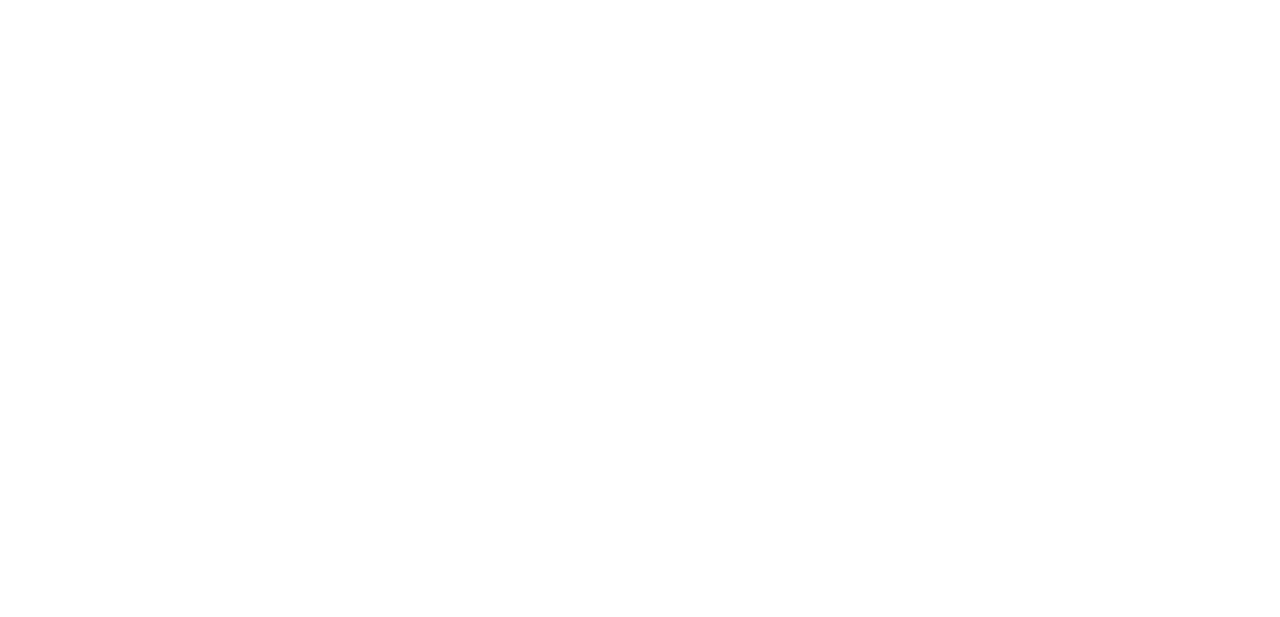
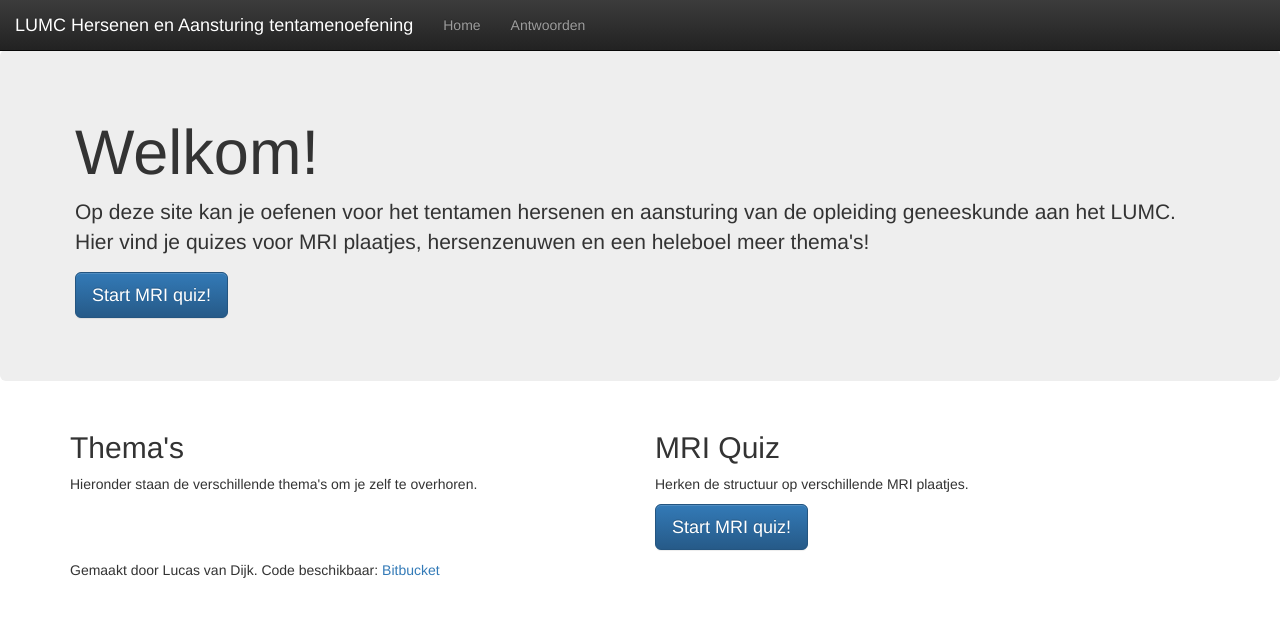
Before and after one commit to htygithub/mri-quiz, a Django app: page / in a window 1280 px wide. Before the commit the part shown is empty. Shown: the top 617 px of the page. Run offline with Django 3.2, Linux system fonts and the light colour scheme; data that the repository does not hold is empty; some libraries are stand-ins or nearby versions.

Commit message:
More template work, added home template

```diff
--- a/mriquiz/templates/master.html
+++ b/mriquiz/templates/master.html
@@ -29,7 +29,7 @@
                     <a class="navbar-brand" href="{% url "home" %}">LUMC Hersenen en Aansturing tentamenoefening</a>
                 </div>
                 <div class="navbar-collapse collapse">
-                    <ul class="nav navbar-nav navbar-right">
+                    <ul class="nav navbar-nav navbar-left">
                         <li><a href="{% url "home" %}">Home</a></li>
                         <li><a href="#">Antwoorden</a></li>
                     </ul>
--- /dev/null
+++ b/mriquiz/templates/no_siderbar.html
@@ -0,0 +1,20 @@
+{% extends "master.html" %}
+
+{% block content %}
+<div class="row">
+    {% if messages %}
+    {% for message in messages %}
+        <div class="alert {{ message.tags }}">
+            {{ message }}
+        </div>
+    {% endfor %}
+    {% endif %}
+
+    {% block main %}
+    {% endblock main %}
+
+    <footer class="container">
+        <p>Gemaakt door Lucas van Dijk. Code beschikbaar: <a href="https://bitbucket.org/sh4wn/mri-quiz">Bitbucket</a></p>
+    </footer>
+</div>
+{% endblock %}
--- a/quiz/models.py
+++ b/quiz/models.py
@@ -67,8 +67,8 @@ class Quiz(models.Model):
     class Meta:
         verbose_name_plural = 'Quizes'
 
-    def restart_url(self):
-        return reverse('restart_quiz', kwargs={'quiz': self.slug})
+    def get_absolute_url(self):
+        return reverse('quiz_view', kwargs={'quiz': self.slug})
 
     def __str__(self):
         return self.name
--- /dev/null
+++ b/quiz/templates/home.html
@@ -0,0 +1,37 @@
+{% extends "no_siderbar.html" %}
+
+{% block main %}
+<div class="jumbotron">
+    <div class="container">
+        <h1>Welkom!</h1>
+        <p>Op deze site kan je oefenen voor het tentamen hersenen en aansturing van de opleiding geneeskunde aan het LUMC. Hier vind je quizes voor MRI plaatjes, hersenzenuwen en een heleboel meer thema's!</p>
+        <p><a href="{% url "mri_quiz_view" %}" class="btn btn-primary btn-lg">Start MRI quiz!</a></p>
+    </div>
+</div>
+
+<div class="container">
+    <div class="row">
+        <div class="col-md-6">
+            <h2>Thema's</h2>
+            <p>
+                Hieronder staan de verschillende thema's om je zelf te overhoren.
+            </p>
+            <ul>
+                {% for quiz in quiz_list %}
+                <li><a href="{{ quiz.get_absolute_url }}">{{ quiz }}</a></li>
+                {% endfor %}
+            </ul>
+        </div>
+        <div class="col-md-6">
+            <h2>MRI Quiz</h2>
+            <p>
+                Herken de structuur op verschillende MRI plaatjes.
+            </p>
+            <p>
+                <a href="{% url "mri_quiz_view" %}" class="btn btn-primary btn-lg">Start MRI quiz!</a>
+            </p>
+        </div>
+    </div>
+</div>
+
+{% endblock %}
--- a/quiz/templates/mri_quiz.html
+++ b/quiz/templates/mri_quiz.html
@@ -1,6 +1,7 @@
 {% extends "quiz.html" %}
 
 {% block restart_url %}{% url "restart_mri" %}{% endblock %}
+{% block page_header %}MRI Quiz{% endblock %}
 
 {% block form %}
 <form method="post" action="{% url "mri_quiz_view" %}">
```
Also changed, not shown: quiz/templates/quiz.html (+11 -4 lines).
